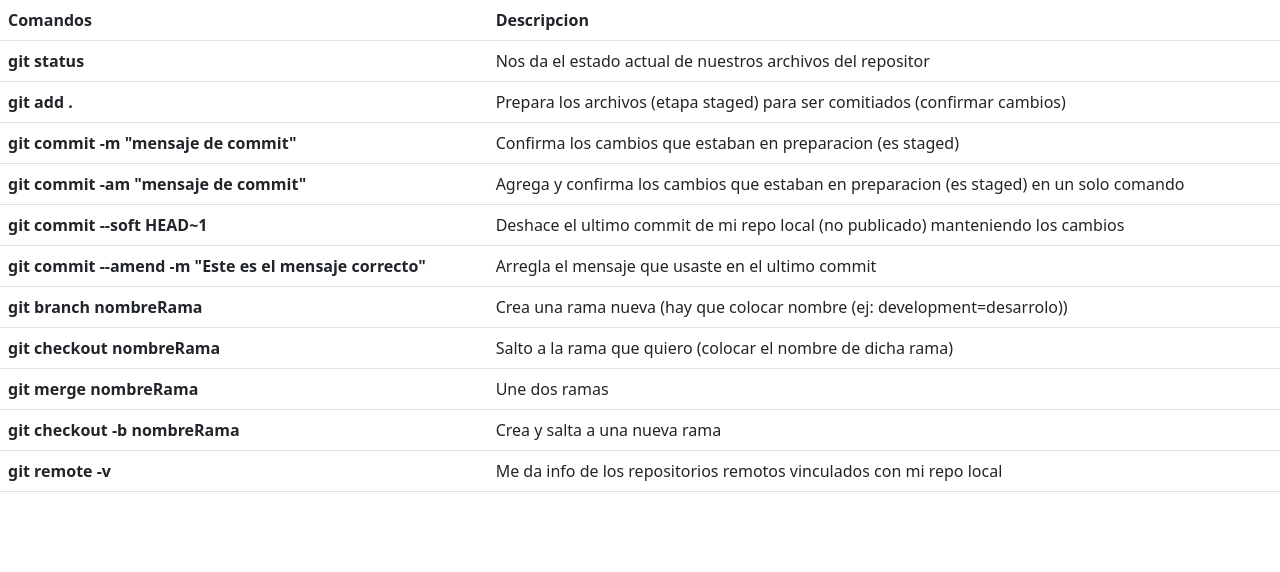
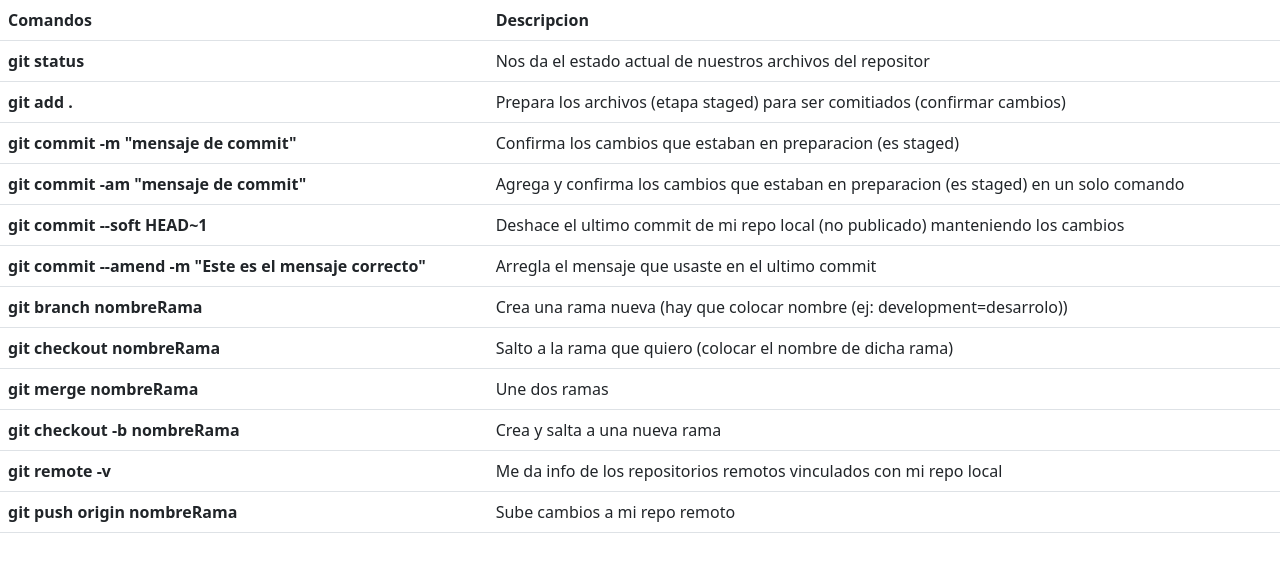
Before and after one commit to cea1986/practicaGit661, a plain HTML site: page index.html in a window 1280 px wide. Drawn offline with nearby package versions, Linux system fonts and the light colour scheme.

Commit message:
add some command

```diff
--- a/index.html
+++ b/index.html
@@ -85,6 +85,10 @@
               local
             </td>
           </tr>
+          <tr>
+            <th scope="row">git push origin nombreRama</th>
+            <td>Sube cambios a mi repo remoto</td>
+          </tr>
         </tbody>
       </table>
     </main>
```
